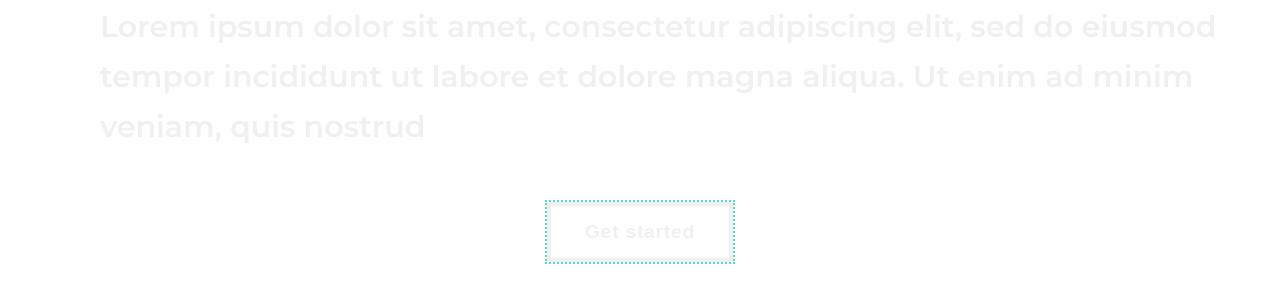
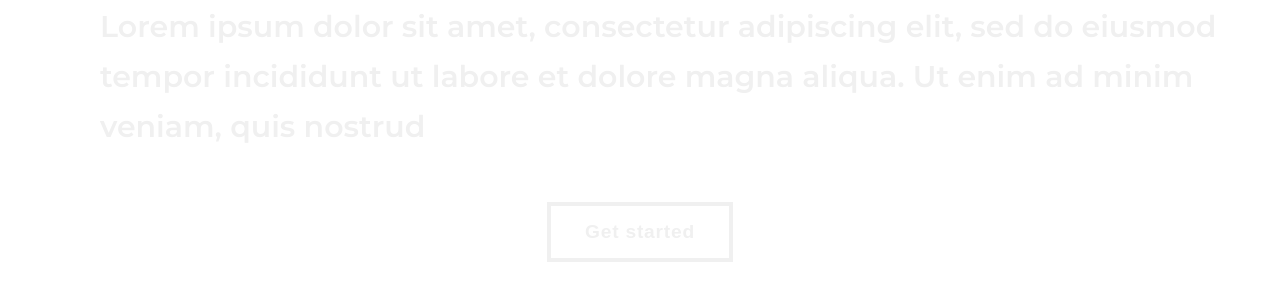
Before and after one commit to radupasparuga/algo-viewer, a Django app: page / in a window 1280 px wide, with the restyled element focused. Shown: the part 178-481 px from the top of the page. Run offline with Django 3.2, Linux system fonts and the light colour scheme; some web fonts are replaced.

Commit message:
Small button tweak

```diff
--- a/static/css/home.css
+++ b/static/css/home.css
@@ -122,6 +122,3 @@
   padding: 1em 2em;
   letter-spacing: 0.05rem;
 }
-.btn:focus {
-  outline: 2px dotted #55d7dc;
-}
```
